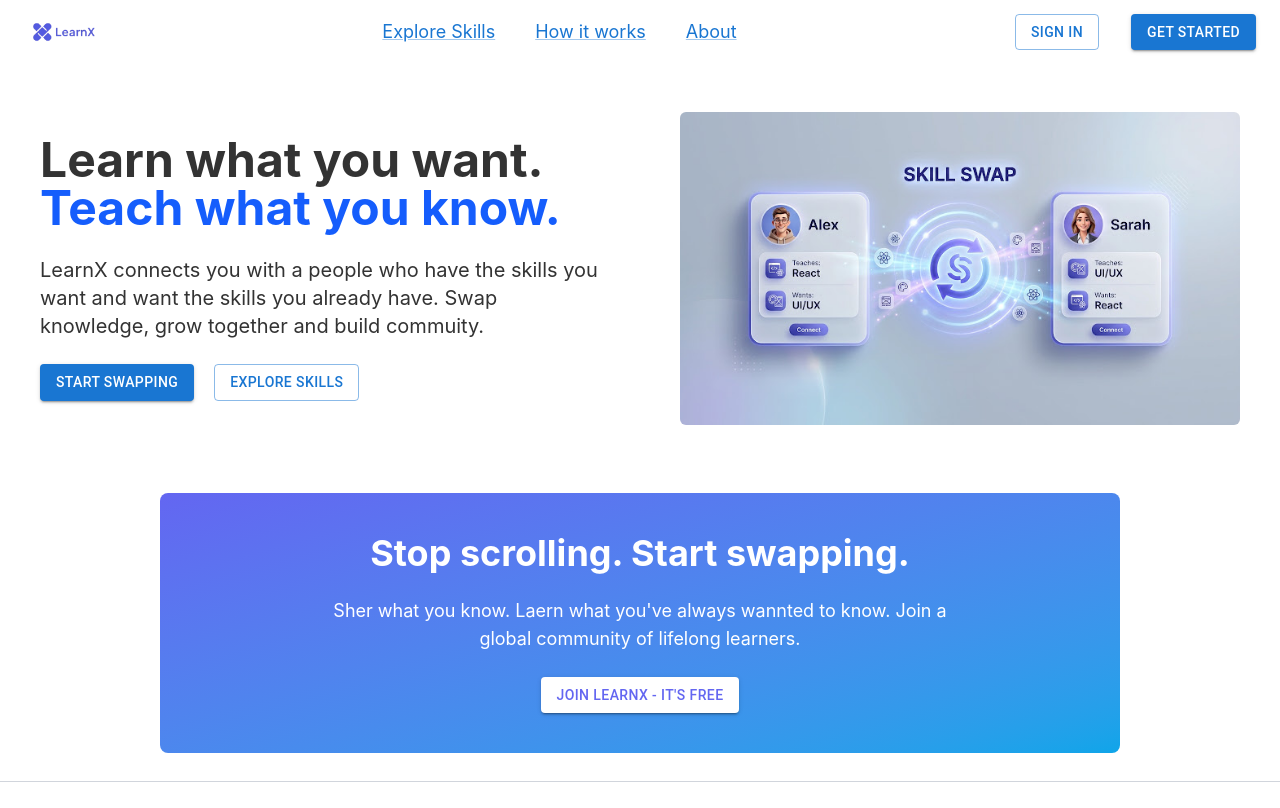
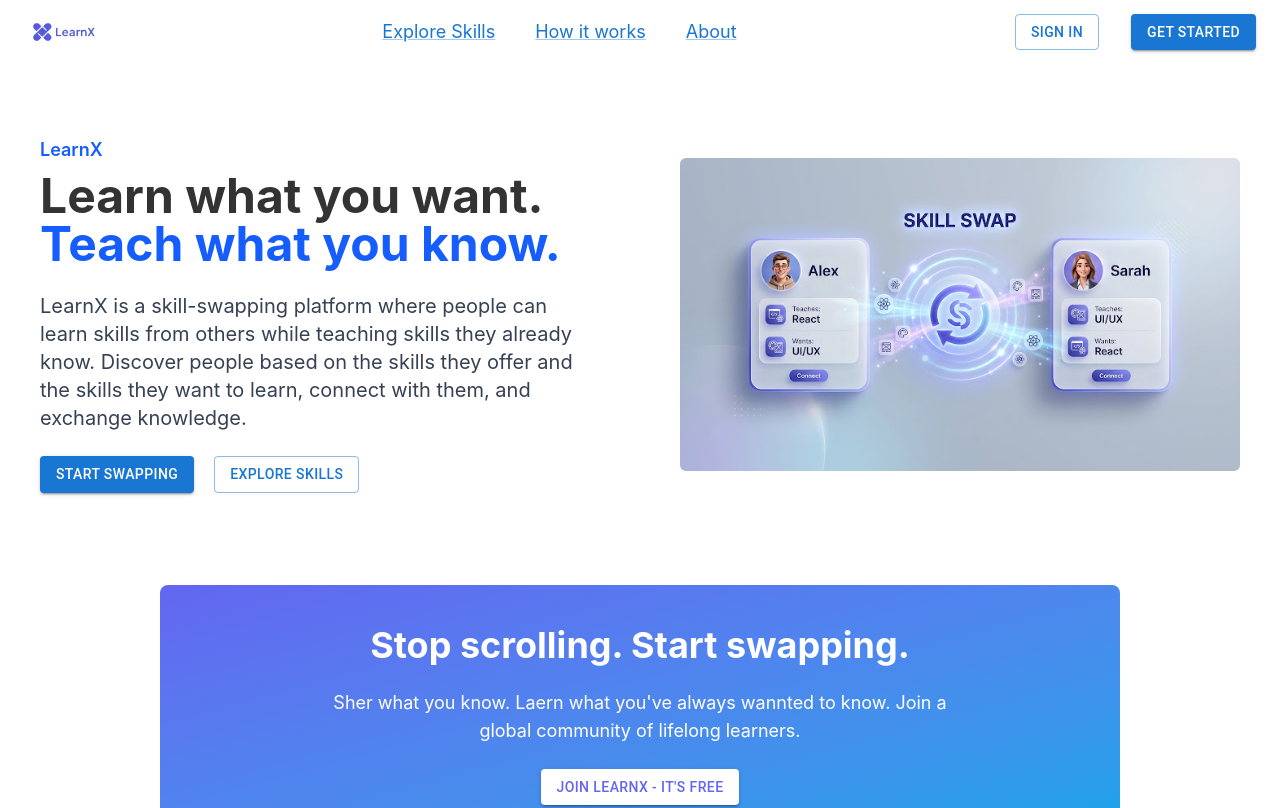
Before and after one commit to developerjrts/LearnX, a React (Vite) app in the folder client/: page / in a window 1280 px wide. Shown: the top 808 px of the page. Built offline with nearby package versions, Linux system fonts and the light colour scheme.

Commit message:
Update LandingHero.tsx

```diff
--- a/client/src/components/LandingHero.tsx
+++ b/client/src/components/LandingHero.tsx
@@ -1,25 +1,53 @@
-import banner from "@/assets/images/bannner.jpg"
-import { Box, Button } from "@mui/material"
+import banner from "@/assets/images/bannner.jpg";
+import { Box, Button } from "@mui/material";
 
 const LandingHero = () => {
   return (
-    <Box className="w-screen flex flex-col md:flex-row">
-        <Box className="w-full md:w-1/2 p-4 md:px-10 md:py-16 flex flex-col gap-2 md:gap-6">
+    <Box className="w-screen flex flex-col md:flex-row items-center">
+      {/* Hero Content */}
+      <Box className="w-full md:w-1/2 p-4 md:px-10 md:py-16 flex flex-col gap-2 md:gap-6">
         <Box>
-        <h1 className="font-bold text-2xl md:text-5xl">Learn what you want.</h1>
-        <h1 className="font-bold text-2xl md:text-5xl text-blue-600">Teach what you know.</h1>
+          <p className="text-lg font-semibold text-blue-600 mb-2">
+            LearnX
+          </p>
+
+          <h1 className="font-bold text-2xl md:text-5xl">
+            Learn what you want.
+          </h1>
+
+          <h1 className="font-bold text-2xl md:text-5xl text-blue-600">
+            Teach what you know.
+          </h1>
         </Box>
-        <p className="text-base md:text-xl">LearnX connects you with a people who have the skills you want and want the skills you already have. Swap knowledge, grow together and build commuity.</p>
+
+        <p className="text-base md:text-xl text-gray-700">
+          LearnX is a skill-swapping platform where people can learn skills
+          from others while teaching skills they already know. Discover
+          people based on the skills they offer and the skills they want to
+          learn, connect with them, and exchange knowledge.
+        </p>
+
         <Box className="flex md:flex-row flex-col gap-2 md:gap-5">
-            <Button variant="contained">Start Swapping</Button>
-            <Button variant="outlined">Explore Skills</Button>
+          <Button variant="contained">
+            Start Swapping
+          </Button>
+
+          <Button variant="outlined">
+            Explore Skills
+          </Button>
         </Box>
-        </Box>
-        <Box className="w-full md:w-1/2 p-4 md:p-10">
-        <img src={banner} alt="Banner" className="rounded-md" />
-        </Box>
+      </Box>
+
+      {/* Hero Image */}
+      <Box className="w-full md:w-1/2 p-4 md:p-10">
+        <img
+          src={banner}
+          alt="LearnX skill swapping platform"
+          className="w-full rounded-md"
+        />
+      </Box>
     </Box>
-  )
-}
+  );
+};
 
-export default LandingHero
+export default LandingHero;
```
